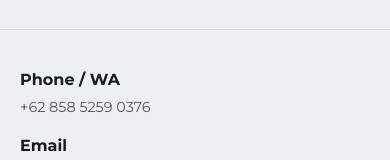
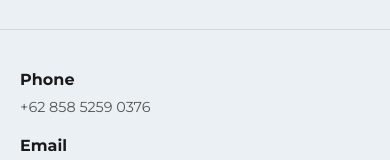
Before and after one commit to Bazzsnack/web-portofolio-abbas, a React (Vite) app: page /contact in a window 390 px wide. Shown: the part 1136-1296 px from the top of the page. Built offline with nearby package versions, Linux system fonts and the light colour scheme.

Commit message:
fix: simplify footer phone label to just phone

```diff
--- a/src/translations.js
+++ b/src/translations.js
@@ -35,7 +35,7 @@ export const translations = {
       messagePlaceholder: "Hi Abbas, I am interested in..."
     },
     footer: {
-      phone: "Phone / WA",
+      phone: "Phone",
       email: "Email",
       follow: "Follow Me"
     }
@@ -76,7 +76,7 @@ export const translations = {
       messagePlaceholder: "Hai Abbas, saya tertarik untuk..."
     },
     footer: {
-      phone: "Telepon / WA",
+      phone: "Telepon",
       email: "Email",
       follow: "Ikuti Saya"
     }
```
Also changed, not shown: src/pages/Projects.jsx (line endings or trailing spaces).
